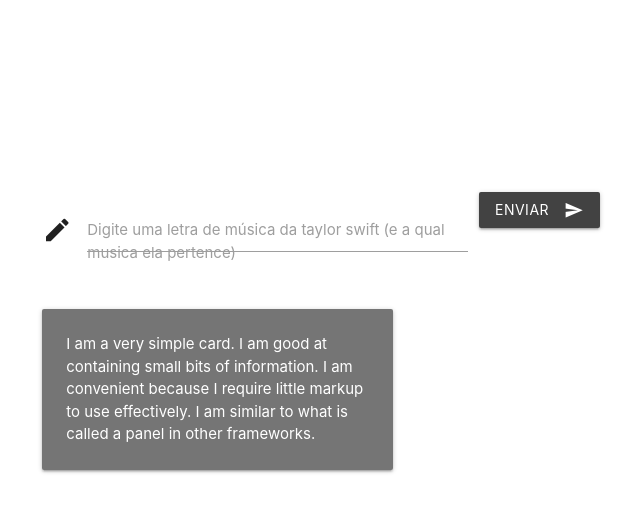
After one commit to eduardavirgilio/projeto_random_template, a Flask app: page /cadastro in a window 1280 px wide. The commit adds this page. Shown: the top 524 px of the page, without its empty margins (353-993 px from the left). Run offline with Flask 3, Linux system fonts and the light colour scheme.

Commit message:
add pagina de cadastro

```diff
--- a/app.py
+++ b/app.py
@@ -39,6 +39,12 @@ def pagina_principal():
                            frase_aleatoria_html = frase_aleatoria,
                            imagem_aleatoria_html = imagem_aleatoria)
 
+@app.route("/cadastro")
+
+def pagina_cadastro():
+    return render_template("cadastro.html",  frases = letras_musica)
+
+
 
 # lista_imagens_html = lista_imagens,
 
--- /dev/null
+++ b/templates/cadastro.html
@@ -0,0 +1,65 @@
+<!DOCTYPE html>
+<html lang="pt-br">
+<head>
+    <meta charset="UTF-8">
+    <meta http-equiv="X-UA-Compatible" content="IE=edge">
+    <meta name="viewport" content="width=device-width, initial-scale=1.0">
+    <title>Cadastro de frases</title>
+
+    <!-- importando o frame working materialize -->
+
+     <!-- Compiled and minified CSS -->
+     <link rel="stylesheet" href="https://cdnjs.cloudflare.com/ajax/libs/materialize/1.0.0/css/materialize.min.css">
+
+     <!-- Compiled and minified JavaScript -->
+     <script src="https://cdnjs.cloudflare.com/ajax/libs/materialize/1.0.0/js/materialize.min.js"></script>
+
+     <link href="https://fonts.googleapis.com/icon?family=Material+Icons" rel="stylesheet">
+
+     <style>
+        body{
+            display: flex;
+            justify-content: center;
+            align-items: center;
+            margin-top: 15%;
+            margin-left: 30%;
+        }
+     </style>
+</head>
+<body>
+    <!-- caixa de texto para o cadastro das frases -->
+
+    <div class="row">
+        <form class="col s12">
+          <div class="row ">
+            <div class="input-field col s6">
+            <i class="material-icons prefix ">mode_edit</i>
+              <textarea id="icon_prefix2" class="materialize-textarea"></textarea>
+              <label for="icon_prefix2">Digite uma letra de música da taylor swift (e a qual musica ela pertence)</label>
+            </div>
+
+          <button class="btn waves-effect  grey darken-3" type="submit" name="action">Enviar
+            <i class="material-icons right">send</i></button>
+
+          </div>
+
+          <!-- cartao modelo onde sera exibido as frases -->
+
+          <div class="row">
+            <div class="col s12 m5">
+              <div class="card-panel grey darken-1">
+                <span class="white-text">I am a very simple card. I am good at containing small bits of information.
+                I am convenient because I require little markup to use effectively. I am similar to what is called a panel in other frameworks.
+                </span>
+              </div>
+            </div>
+          </div>
+
+
+        </form>
+      </div>
+
+
+
+</body>
+</html>
```
Also changed, not shown: static/css/home.css (added, +41 -0 lines), templates/home.html (+15 -7 lines).
